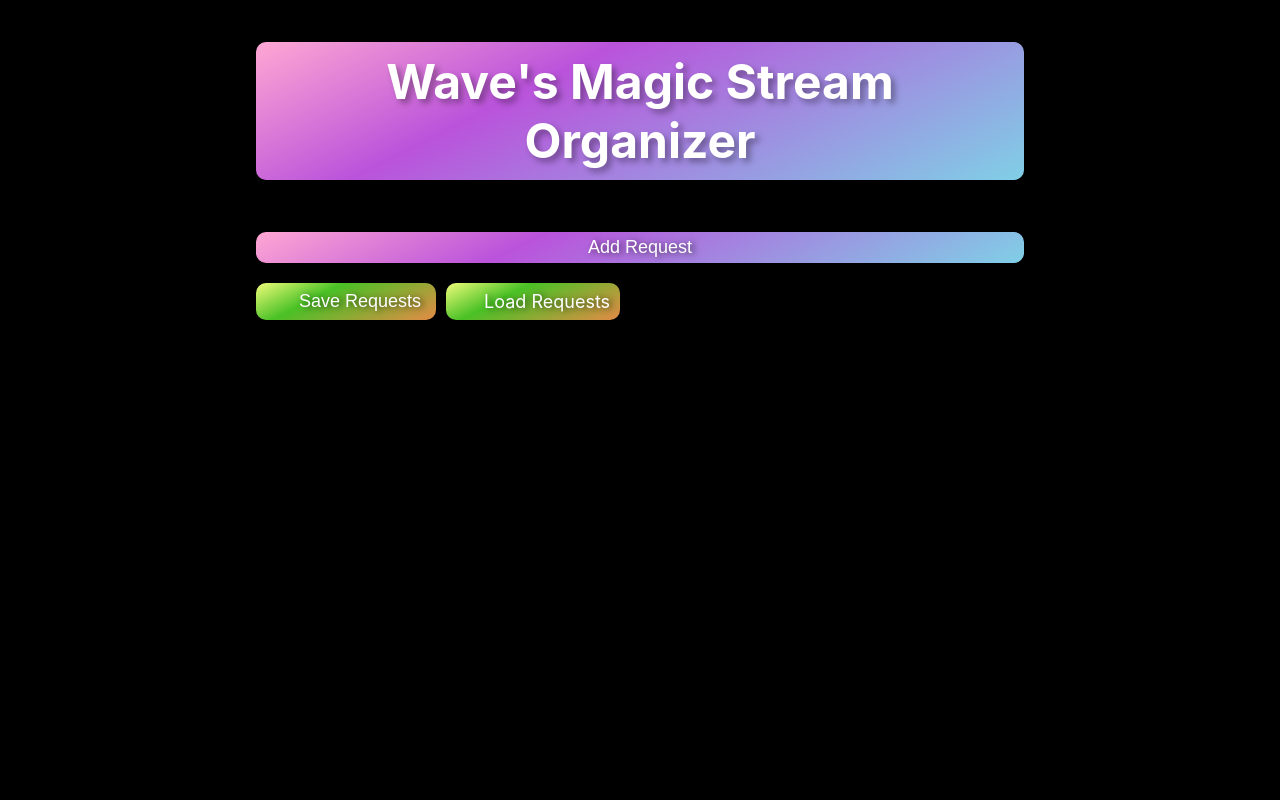
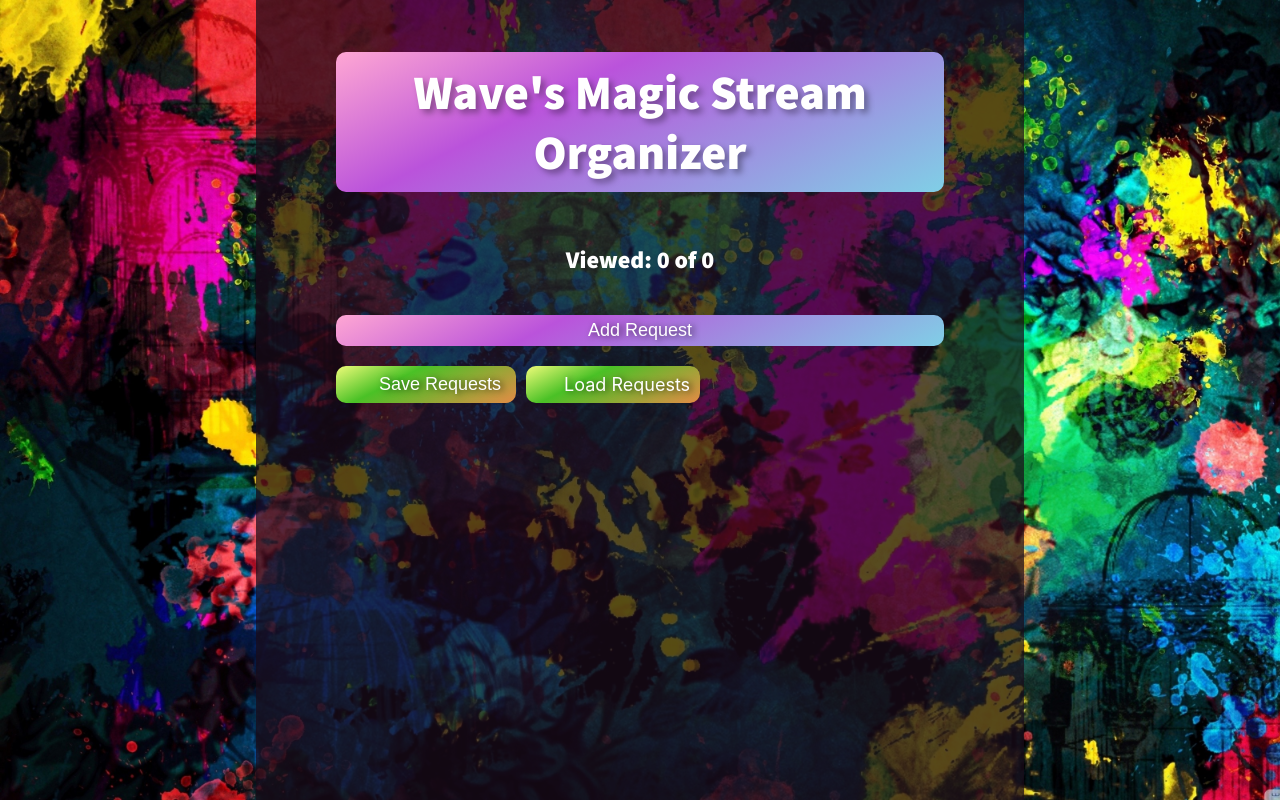
Before and after one commit to dirk-woehr/waves-magic-stream-organizer, a React (Create React App) app: page / in a window 1280 px wide. Built offline with nearby package versions, Linux system fonts and the light colour scheme; some icons are missing.

Commit message:
CSS fine tuning

```diff
--- a/public/index.html
+++ b/public/index.html
@@ -15,6 +15,14 @@
       user's mobile device or desktop. See https://developers.google.com/web/fundamentals/web-app-manifest/
     -->
     <link rel="manifest" href="%PUBLIC_URL%/manifest.json" />
+    <link rel="preconnect" href="https://fonts.googleapis.com" />
+    <link rel="preconnect" href="https://fonts.gstatic.com" crossorigin />
+    <link rel="preconnect" href="https://fonts.googleapis.com" />
+    <link rel="preconnect" href="https://fonts.gstatic.com" crossorigin />
+    <link
+      href="https://fonts.googleapis.com/css2?family=Source+Sans+Pro:ital,wght@0,900;1,700&display=swap"
+      rel="stylesheet"
+    />
     <!--
       Notice the use of %PUBLIC_URL% in the tags above.
       It will be replaced with the URL of the `public` folder during the build.
--- a/src/App.module.css
+++ b/src/App.module.css
@@ -1,10 +1,20 @@
 .app {
-  padding: var(--padding);
+  padding: calc(var(--padding) * 2) calc(var(--padding) * 8);
   display: flex;
   flex-direction: column;
   gap: calc(var(--padding) * 2);
   width: 60vw;
   margin: auto;
+  height: 100vh;
+  background-color: rgba(26, 12, 26, 0.726);
+  box-sizing: border-box;
+}
+
+.itemcontainer {
+  display: flex;
+  flex-direction: column;
+  gap: calc(var(--padding) * 2);
+  overflow: auto;
 }
 
 .header {
@@ -12,6 +22,7 @@
   padding: var(--padding) calc(var(--padding) * 2);
   text-align: center;
   font-size: 48px;
+  font-family: "Source Sans Pro", sans-serif;
   color: var(--color-text-header);
   background: rgb(255, 167, 211);
   border-radius: var(--padding);
@@ -21,6 +32,15 @@
     rgba(186, 83, 219, 1) 35%,
     rgba(128, 207, 230, 1) 100%
   );
+}
+
+.viewCount {
+  font-family: "Source Sans Pro", sans-serif;
+  text-align: center;
+  color: var(--color-text-header);
+  padding: 0;
+  margin: 0;
+  font-size: 24px;
 }
 
 .addButton {
@@ -36,6 +56,12 @@
     rgba(186, 83, 219, 1) 35%,
     rgba(128, 207, 230, 1) 100%
   );
+}
+
+.addButton:active,
+.storageInputLabel:active {
+  position: relative;
+  top: 3px;
 }
 
 .storageButton {
--- a/src/App.tsx
+++ b/src/App.tsx
@@ -7,6 +7,7 @@ import { FileExport } from "tabler-icons-react";
 import { FileImport } from "tabler-icons-react";
 import moment from "moment";
 import saveAs from "file-saver";
+import backgroundImage from "./assets/background.jpeg";
 
 function App() {
   const [requests, setRequests] = useState<SongRequest[]>([]);
@@ -18,6 +19,10 @@ function App() {
       setRequests(newRequests);
     }
   };
+
+  const viewedCount = requests.filter((request) => {
+    return request.viewed;
+  }).length;
 
   const onAddRequest = () => {
     const newRequests: SongRequest[] = [
@@ -71,19 +76,22 @@ function App() {
     </div>
   );
 
+  const backgroundStyle = {
+    backgroundImage: `url(${backgroundImage})`,
+    backgroundSize: "cover",
+  };
+
   return (
+    <div id={"appbg"} style={backgroundStyle}>
       <div className={styles.app}>
         <h1 className={styles.header}>Wave's Magic Stream Organizer</h1>
-
+        <p className={styles.viewCount}>
+          Viewed: {viewedCount} of {requests.length}
+        </p>
+        <div className={styles.itemcontainer}>{requestItems}</div>
         <button onClick={onAddRequest} className={styles.addButton}>
           Add Request
         </button>
-      {requestItems}
-      {requests.length > 0 && (
-        <button onClick={onAddRequest} className={styles.addButton}>
-          Add Request
-        </button>
-      )}
         <div className={styles.storageButtonContainer}>
           <IconButton
             onClick={handleSave}
@@ -104,6 +112,7 @@ function App() {
           </div>
         </div>
       </div>
+    </div>
   );
 }
 
--- a/src/components/SongRequestItem/SongRequestItem.module.css
+++ b/src/components/SongRequestItem/SongRequestItem.module.css
@@ -1,12 +1,13 @@
 .item {
   display: flex;
-  align-items: center;
+  align-items: flex-start;
 }
 
 .buttonContainer {
   display: flex;
   gap: var(--padding);
   margin-right: var(--padding);
+  padding-top: 3px;
 }
 
 .moveButton {
@@ -57,18 +58,27 @@
   display: flex;
   flex-direction: column;
   width: 100%;
+  padding-right: var(--padding);
+  gap: 5px;
 }
 
 .input {
-  background-color: transparent;
+  background-color: rgb(75, 55, 82);
   color: var(--color-text-input);
   font-size: large;
-  border-top: none;
-  border-right: none;
-  border-left: none;
-  border-bottom: 1px solid;
+  border: 1px solid;
   margin-bottom: 5px;
+  padding: var(--padding);
   padding-bottom: var(--padding);
+  border-radius: var(--padding);
+}
+
+.input::placeholder {
+  font-weight: normal;
+}
+
+.requestedBy {
+  font-weight: bold;
 }
 
 .viewed {
--- a/src/components/SongRequestItem/SongRequestItem.tsx
+++ b/src/components/SongRequestItem/SongRequestItem.tsx
@@ -76,7 +76,9 @@ const SongRequestItem: React.FC<SongRequestItemProps> = (props) => {
     onUpdateRequests(requests);
   };
 
-  const handleCommentChange = (event: React.ChangeEvent<HTMLInputElement>) => {
+  const handleCommentChange = (
+    event: React.ChangeEvent<HTMLTextAreaElement>
+  ) => {
     const requests = [...songRequests];
     requests[index] = {
       ...requests[index],
@@ -108,6 +110,8 @@ const SongRequestItem: React.FC<SongRequestItemProps> = (props) => {
     styles.inputContainer,
     songRequest.viewed && styles.viewed
   );
+
+  const requestedByInput = classnames(styles.input, styles.requestedBy);
 
   return (
     <div className={styles.item}>
@@ -157,6 +161,15 @@ const SongRequestItem: React.FC<SongRequestItemProps> = (props) => {
       </div>
       <div className={inputContaierClass}>
         <input
+          className={requestedByInput}
+          type={"text"}
+          onChange={handleRequestedByChange}
+          placeholder={"Requested by"}
+          value={songRequest.requestedBy}
+          disabled={songRequest.viewed}
+        ></input>
+        {!songRequest.viewed && (
+          <input
             className={styles.input}
             type={"text"}
             onChange={handleLinkChange}
@@ -164,22 +177,16 @@ const SongRequestItem: React.FC<SongRequestItemProps> = (props) => {
             value={songRequest.link}
             disabled={songRequest.viewed}
           ></input>
-        <input
+        )}
+        {!songRequest.viewed && (
+          <textarea
             className={styles.input}
-          type={"text"}
-          onChange={handleRequestedByChange}
-          placeholder={"Requested by"}
-          value={songRequest.requestedBy}
-          disabled={songRequest.viewed}
-        ></input>
-        <input
-          className={styles.input}
-          type={"text"}
             onChange={handleCommentChange}
             placeholder={"Comment"}
             value={songRequest.comment}
             disabled={songRequest.viewed}
-        ></input>
+          ></textarea>
+        )}
       </div>
     </div>
   );
```
Also changed, not shown: src/assets/background.jpeg (added), src/assets/background.webp (added). Lines whose indentation alone changed are shown as unchanged.
